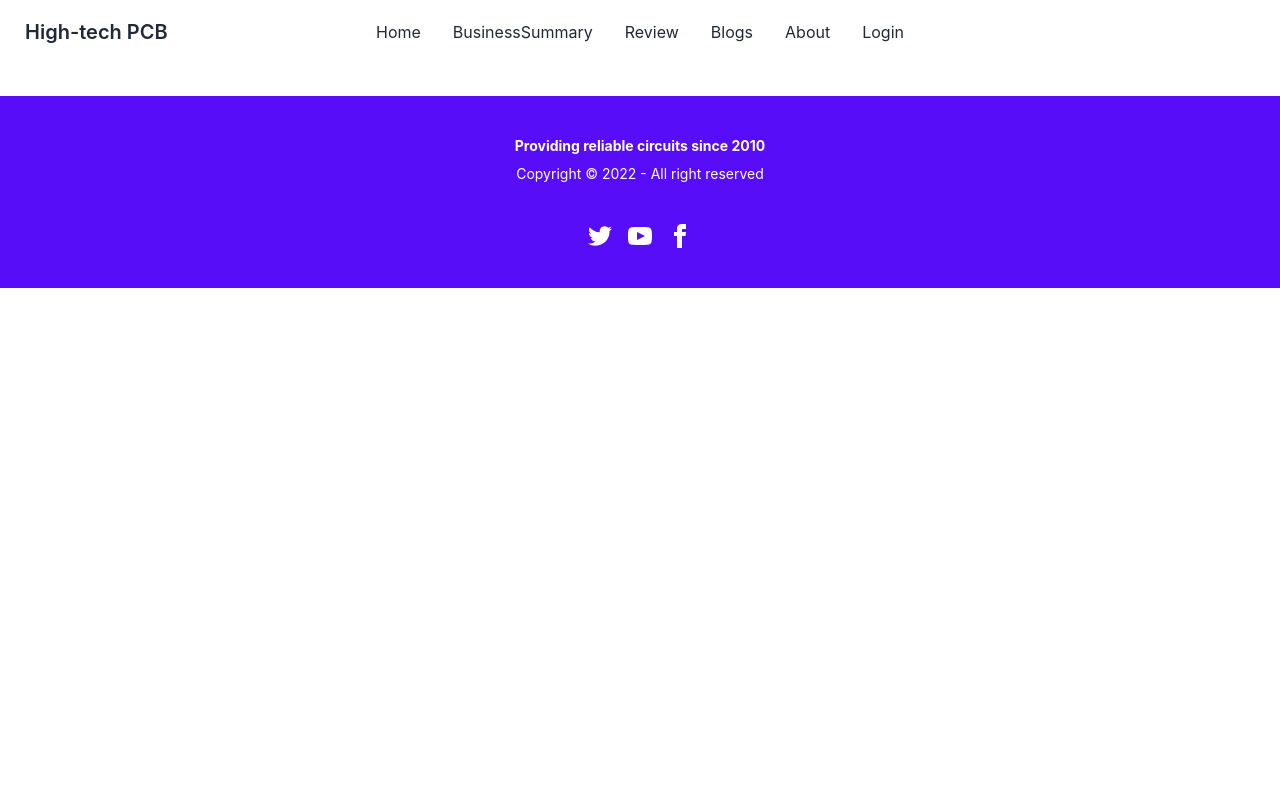
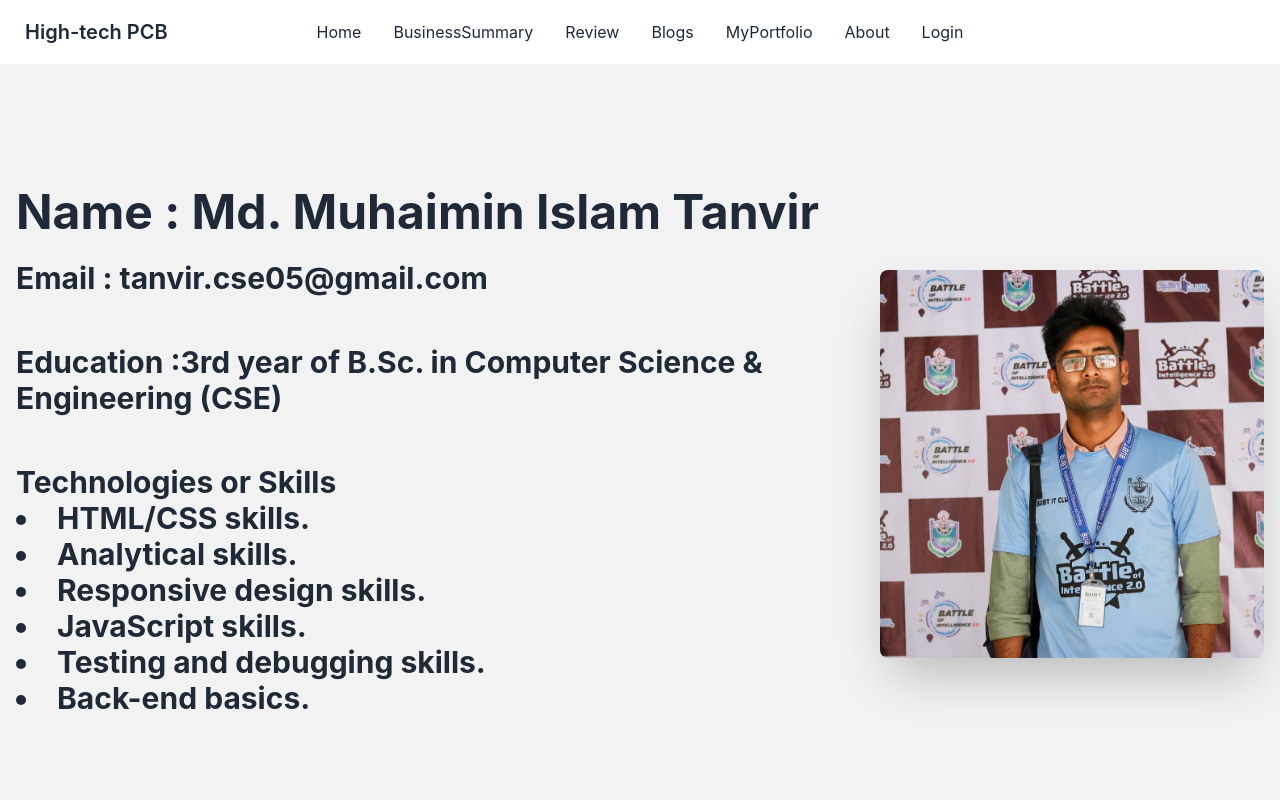
Before and after one commit to mitanvir05/circuit-manufacturer-client, a React (Create React App) app: page /portfolio in a window 1280 px wide. Shown: the top 800 px of the page. Built offline with nearby package versions, Linux system fonts and the light colour scheme; no server answers.

Commit message:
my portfolio added

```diff
--- a/src/App.js
+++ b/src/App.js
@@ -2,9 +2,11 @@ import { Route, Routes } from "react-router-dom";
 import "./App.css";
 import About from "./Pages/About/About";
 import Blogs from "./Pages/Blogs/Blogs";
+import BusinessSummary from "./Pages/Home/BusinessSummary/BusinessSummary";
 import Home from "./Pages/Home/Home";
 import Login from "./Pages/Login/Login";
 import SignUp from "./Pages/Login/SignUp";
+import MyPortfolio from "./Pages/MyPortfolio/MyPortfolio";
 import Footer from "./Pages/Shared/Footer/Footer";
 import Header from "./Pages/Shared/Header/Navbar";
 
@@ -15,7 +17,10 @@ function App() {
       <Routes>
         <Route path="/" element={<Home />} />
         <Route path="about" element={<About />} />
+        <Route path="businesssummary" element={<BusinessSummary />} />
+
         <Route path="blogs" element={<Blogs />} />
+        <Route path="portfolio" element={<MyPortfolio />} />
         <Route path="login" element={<Login />} />
         <Route path="signup" element={<SignUp />} />
       </Routes>
--- /dev/null
+++ b/src/Pages/MyPortfolio/MyPortfolio.js
@@ -0,0 +1,36 @@
+import React from "react";
+import portfolio from "../../assets/images/portfolio.jpg";
+
+const MyPortfolio = () => {
+  return (
+    <div class="hero min-h-screen bg-base-200">
+      <div class="hero-content flex-col lg:flex-row-reverse">
+        <img src={portfolio} class="max-w-sm rounded-lg shadow-2xl" alt="" />
+        <div>
+          <h1 class="text-5xl font-bold">Name : Md. Muhaimin Islam Tanvir</h1>
+          <div class="text-3xl font-bold py-6">
+            <h2>Email : tanvir.cse05@gmail.com</h2>
+          </div>
+          <div class="text-3xl font-bold py-6">
+            <h2>
+              Education :3rd year of B.Sc. in Computer Science & Engineering
+              (CSE){" "}
+            </h2>
+          </div>
+          <div class="text-3xl font-bold py-6">
+            <h1>Technologies or Skills</h1>
+
+            <li>HTML/CSS skills.</li>
+            <li> Analytical skills.</li>
+            <li> Responsive design skills.</li>
+            <li>JavaScript skills.</li>
+            <li>Testing and debugging skills.</li>
+            <li> Back-end basics.</li>
+          </div>
+        </div>
+      </div>
+    </div>
+  );
+};
+
+export default MyPortfolio;
--- a/src/Pages/Shared/Header/Navbar.js
+++ b/src/Pages/Shared/Header/Navbar.js
@@ -22,6 +22,9 @@ const Navbar = () => {
       </li>
       <li>
         <Link to="/blogs">Blogs</Link>
+      </li>
+      <li>
+        <Link to="/portfolio">MyPortfolio</Link>
       </li>
       <li>
         <Link to="/about">About</Link>
```
Also changed, not shown: src/assets/images/portfolio.jpg (added).
